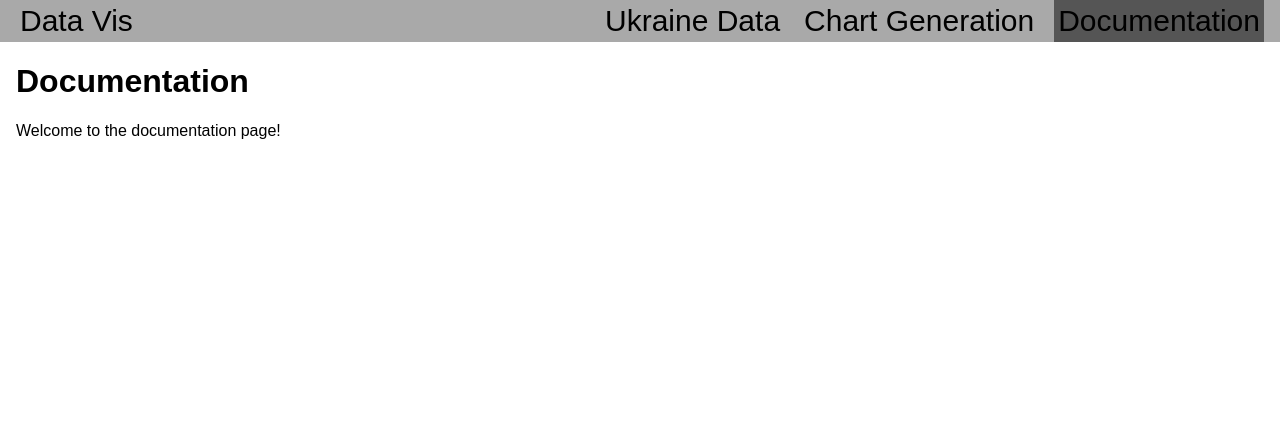
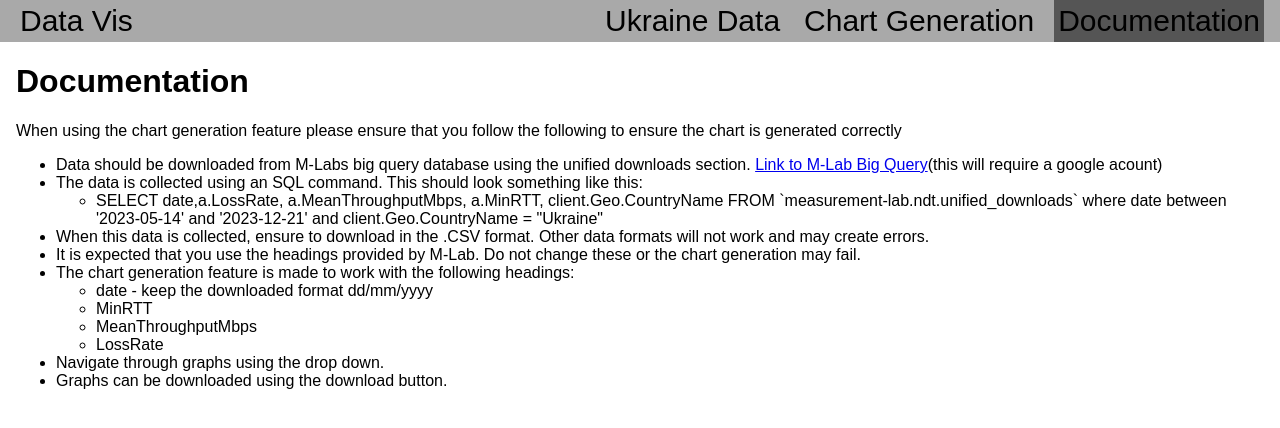
Before and after one commit to Adam-Shaka/datavisfyp, a React (Create React App) app: page /Documentation in a window 1280 px wide. Shown: the top 428 px of the page. Built offline with nearby package versions, Linux system fonts and the light colour scheme.

Commit message:
Update Documentation.js

```diff
--- a/src/Pages/Documentation.js
+++ b/src/Pages/Documentation.js
@@ -4,7 +4,55 @@ function Documentation() {
   return (
     <div>
       <h1>Documentation</h1>
-      <p>Welcome to the documentation page!</p>
+      <p>
+        When using the chart generation feature please ensure that you follow
+        the following to ensure the chart is generated correctly
+      </p>
+      <p>
+        <ul>
+          <li>
+            Data should be downloaded from M-Labs big query database using the
+            unified downloads section.{" "}
+            <a href="https://console.cloud.google.com/bigquery?project=measurement-lab&p=measurement-lab&d=ndt&t=unified_downloads&page=table">
+              Link to M-Lab Big Query
+            </a>
+            (this will require a google acount)
+          </li>
+          <li>
+            The data is collected using an SQL command. This should look
+            something like this:
+            <ul>
+              <li>
+                SELECT date,a.LossRate, a.MeanThroughputMbps, a.MinRTT,
+                client.Geo.CountryName FROM
+                `measurement-lab.ndt.unified_downloads` where date between
+                '2023-05-14' and '2023-12-21' and client.Geo.CountryName =
+                "Ukraine"
+              </li>
+            </ul>
+          </li>
+          <li>
+            When this data is collected, ensure to download in the .CSV format.
+            Other data formats will not work and may create errors.
+          </li>
+          <li>
+            It is expected that you use the headings provided by M-Lab. Do not
+            change these or the chart generation may fail.
+          </li>
+          <li>
+            The chart generation feature is made to work with the following
+            headings:
+            <ul>
+              <li>date - keep the downloaded format dd/mm/yyyy</li>
+              <li>MinRTT</li>
+              <li>MeanThroughputMbps</li>
+              <li>LossRate</li>
+            </ul>
+          </li>
+          <li>Navigate through graphs using the drop down.</li>
+          <li>Graphs can be downloaded using the download button.</li>
+        </ul>
+      </p>
     </div>
   );
 }
```
